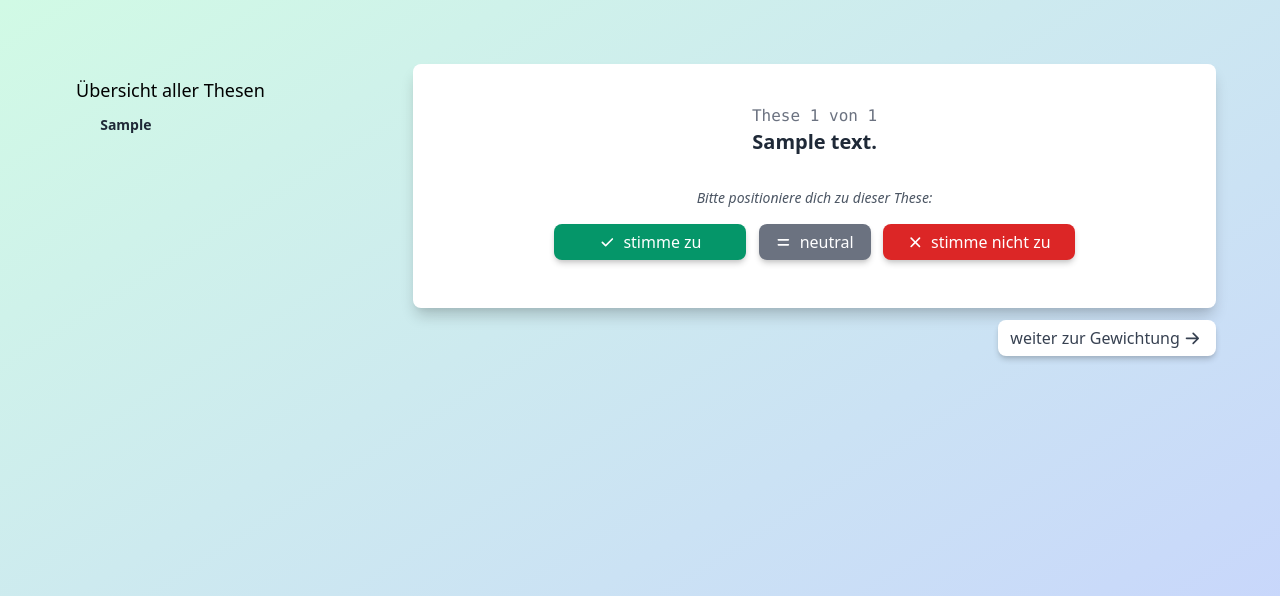
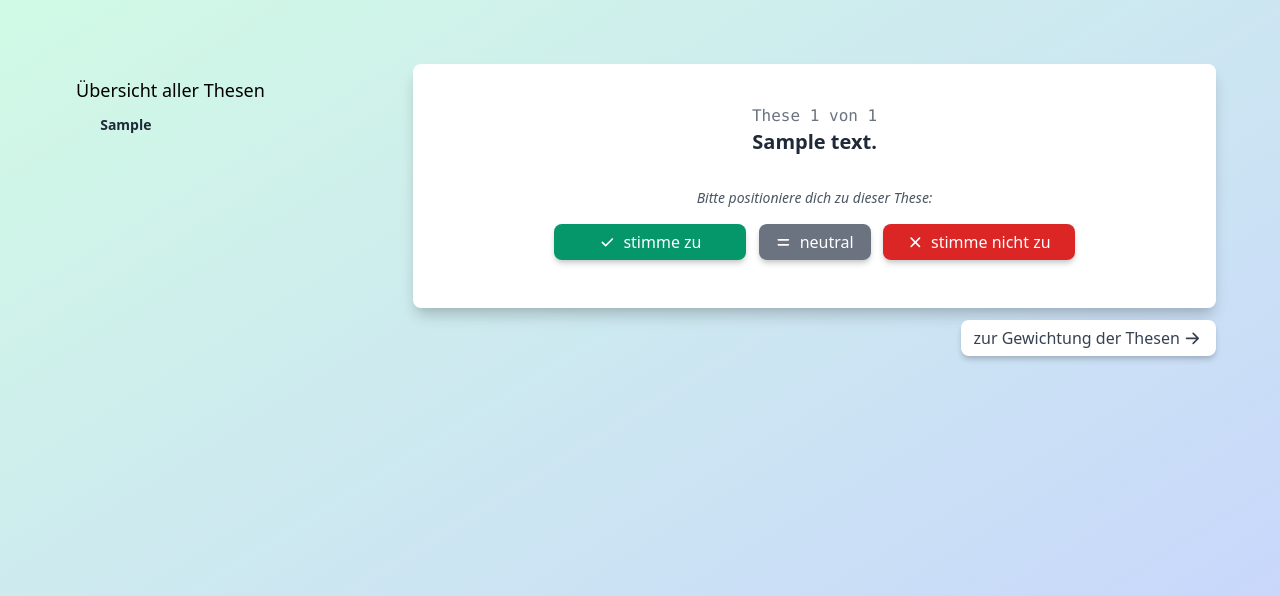
Before and after one commit to wahlrechner/wahlrechner, a Django app: page /these?t=1 in a window 1280 px wide. Shown: the top 596 px of the page. Run offline with Django 3.2, Linux system fonts and the light colour scheme; tables that the repository leaves empty hold one stand-in row (values such as "Sample post"); style sheets or scripts are compiled from the project's sources; parts of the project's set-up code (start-up, migrations or seed data) failed here and were passed over.

Commit message:
renamed buttons

```diff
--- a/wahlrechner/templates/wahlrechner/confirm.html
+++ b/wahlrechner/templates/wahlrechner/confirm.html
@@ -66,7 +66,7 @@
     <div class="flex justify-between mt-3 space-x-2">
         <div>
             <button type="button" onClick="location.href='{% url 'these' %}?{{ payload_previous }}'" class="btn btn-white h-full">
-                {% include "icons/arrow-left.html" %} Thesen bearbeiten
+                {% include "icons/arrow-left.html" %} Antworten bearbeiten
             </button>
         </div>
         <div>
--- a/wahlrechner/templates/wahlrechner/these.html
+++ b/wahlrechner/templates/wahlrechner/these.html
@@ -68,7 +68,7 @@
     <div>
         {% if letzte_these %}
         <button onClick="location.href='{% url 'these' %}?{{ payload_next }}'" class="btn btn-white h-full">
-            weiter zur Gewichtung {% include "icons/arrow-right.html" %}
+            zur Gewichtung der Thesen {% include "icons/arrow-right.html" %}
         </button>
         {% elif payload_next %}
         <button onClick="location.href='{% url 'these' %}?{{ payload_next }}'" class="btn btn-white h-full">
```
